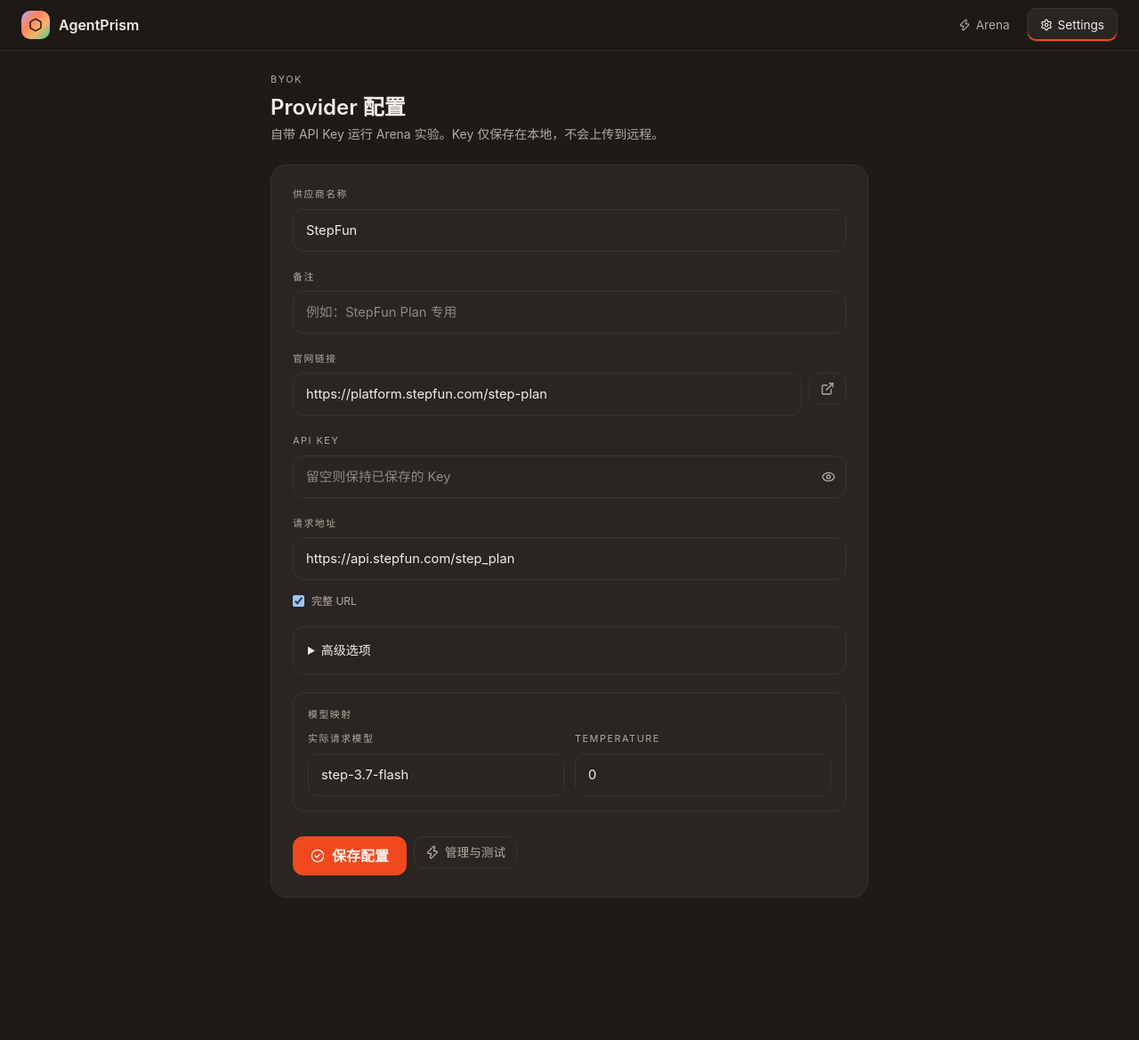
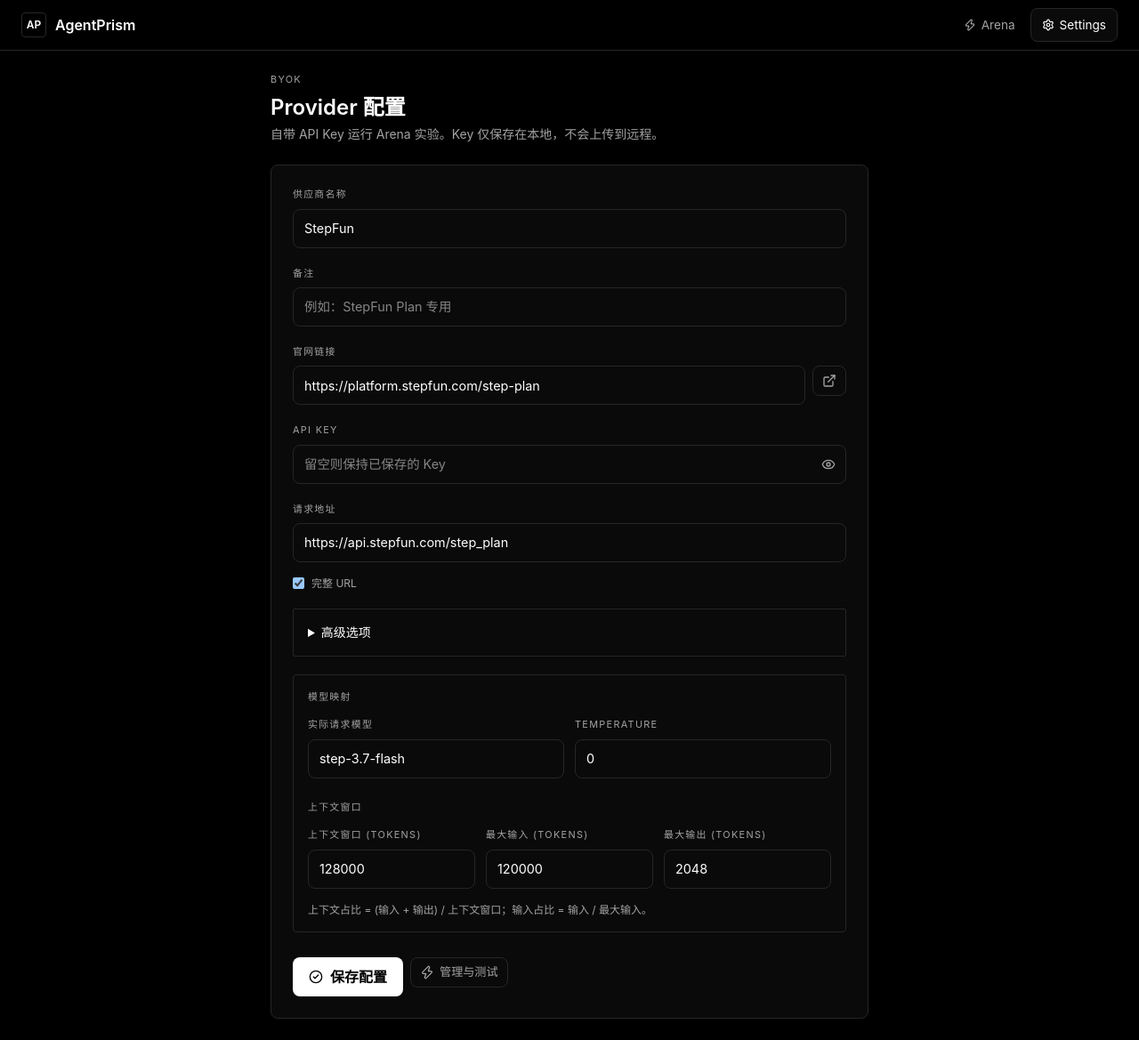
Before and after one commit to daftpunkwav/agent-prism, a Next.js app in the folder frontend/: page /settings in a window 1280 px wide. Shown: the whole page at 89% size. Before the commit the page ends 1033 px from the top, so only its background shows below. Built offline with nearby package versions, Linux system fonts and the light colour scheme; no server answers.

Commit message:
feat(frontend): 黑白主题、直接发送与双列 Token 面板
移除跑前确认弹窗；各列展示输入/输出/上下文占比；Settings 增加窗口与 token 上限配置。

```diff
--- a/frontend/src/app/arena/page.tsx
+++ b/frontend/src/app/arena/page.tsx
@@ -2,10 +2,12 @@
 
 import { useCallback, useEffect, useMemo, useRef, useState } from "react";
 import { HelpCircle, Send, X } from "lucide-react";
+import { TokenStatsPanel } from "@/components/TokenStatsPanel";
 import {
   ArenaEvent,
   ArenaMeta,
   DimensionId,
+  TokenStats,
   fetchArenaMeta,
   streamArenaRun,
 } from "@/lib/api";
@@ -14,6 +16,7 @@
   label: string;
   events: ArenaEvent[];
   metrics?: ArenaEvent["metrics"];
+  tokenStats?: TokenStats;
   error?: string;
 };
 
@@ -23,6 +26,19 @@
   "获取当前时间，并计算距离午夜的分钟数（先取时间再计算）",
 ];
 
+function metricsToTokenStats(m: NonNullable<ArenaEvent["metrics"]>): TokenStats {
+  return {
+    input_tokens: m.input_tokens,
+    output_tokens: m.output_tokens,
+    total_tokens: m.total_tokens,
+    context_window: m.context_window,
+    max_input_tokens: m.max_input_tokens,
+    max_output_tokens: m.max_output_tokens,
+    context_usage_pct: m.context_usage_pct,
+    input_usage_pct: m.input_usage_pct,
+  };
+}
+
 export default function ArenaPage() {
   const [meta, setMeta] = useState<ArenaMeta | null>(null);
   const [dimension, setDimension] = useState<DimensionId>("framework");
@@ -30,7 +46,6 @@
   const [running, setRunning] = useState(false);
   const [columns, setColumns] = useState<Record<string, ColumnState>>({});
   const [showPromptBanner, setShowPromptBanner] = useState(true);
-  const [showConfirm, setShowConfirm] = useState(false);
   const abortRef = useRef<AbortController | null>(null);
 
   useEffect(() => {
@@ -44,9 +59,20 @@
     const label = event.pipeline;
     setColumns((prev) => {
       const col = prev[label] ?? { label, events: [] };
-      const next = { ...col, events: [...col.events, event] };
-      if (event.type === "complete" && event.metrics) next.metrics = event.metrics;
+      const next = { ...col };
+
+      if (event.type === "token_update" && event.token_stats) {
+        next.tokenStats = event.token_stats;
+      } else if (event.type !== "token_update") {
+        next.events = [...col.events, event];
+      }
+
+      if (event.type === "complete" && event.metrics) {
+        next.metrics = event.metrics;
+        next.tokenStats = event.token_stats ?? metricsToTokenStats(event.metrics);
+      }
       if (event.type === "error") next.error = event.message;
+
       return { ...prev, [label]: next };
     });
   }, []);
@@ -63,17 +89,20 @@
       console.error(err);
     } finally {
       setRunning(false);
-      setShowConfirm(false);
     }
   };
 
   const columnList = useMemo(() => Object.values(columns), [columns]);
 
-  const estimatedTokens = columnCount * 4200;
+  const placeholderLabels =
+    dimension === "framework"
+      ? ["LangChain", "LangGraph"]
+      : dimension === "prompt"
+        ? ["Zero-shot", "Few-shot", "CoT Prompt", "Structured"]
+        : Array.from({ length: columnCount }, (_, i) => `列 ${i + 1}`);
 
   return (
     <div className="space-y-5">
-      {/* 维度 Tab */}
       <section className="space-y-2">
         <div className="flex flex-wrap gap-2">
           {meta?.dimensions.map((d) => (
@@ -88,7 +117,7 @@
               title={!d.mvp ? "后续版本开放" : undefined}
             >
               {d.label}
-              <span className="ml-1.5 rounded-full bg-muted px-1.5 py-0.5 text-[10px] font-mono">
+              <span className="ml-1.5 rounded border border-border px-1.5 py-0.5 text-[10px] font-mono">
                 {d.columns}列
               </span>
             </button>
@@ -99,32 +128,18 @@
         )}
       </section>
 
-      {/* CoT 消歧 Banner */}
       {dimension === "prompt" && showPromptBanner && (
-        <div className="flex items-start gap-3 rounded-[var(--radius)] border border-border bg-card p-4 text-sm">
-          <HelpCircle className="mt-0.5 h-4 w-4 shrink-0 text-chart-4" />
-          <div className="flex-1 space-y-1">
-            <p>
-              提示词维度的「CoT Prompt」只改文案；若要看编排层「先推理后行动」，请切换到
-              <button
-                type="button"
-                className="mx-1 text-primary underline"
-                onClick={() => setDimension("reasoning")}
-                disabled
-                title="推理模式维度将在后续版本开放"
-              >
-                推理模式 → CoT+Tool
-              </button>
-              （即将支持）。
-            </p>
-          </div>
+        <div className="flex items-start gap-3 rounded border border-border bg-card p-4 text-sm">
+          <HelpCircle className="mt-0.5 h-4 w-4 shrink-0" />
+          <p className="flex-1">
+            「CoT Prompt」只改 Prompt 文案；编排层「先推理后行动」见推理模式 → CoT+Tool（即将支持）。
+          </p>
           <button type="button" className="btn-ghost !h-8 !px-2" onClick={() => setShowPromptBanner(false)}>
             <X className="h-3.5 w-3.5" />
           </button>
         </div>
       )}
 
-      {/* 列网格 */}
       <div
         className="grid gap-4"
         style={{
@@ -132,40 +147,37 @@
         }}
       >
         {columnList.length === 0 && !running
-          ? Array.from({ length: columnCount }).map((_, i) => (
-              <div key={i} className="column-card opacity-50">
+          ? placeholderLabels.slice(0, columnCount).map((name) => (
+              <div key={name} className="column-card opacity-60">
                 <div className="column-header">
-                  <span className="font-mono text-xs text-muted-foreground">等待运行…</span>
+                  <span className="font-semibold">{name}</span>
                 </div>
                 <div className="flex flex-1 items-center justify-center p-6 text-sm text-muted-foreground">
-                  输入问题后发送
+                  输入问题后点击发送
                 </div>
               </div>
             ))
           : columnList.map((col) => (
               <div key={col.label} className="column-card">
                 <div className="column-header">
-                  <div className="flex items-center gap-2">
-                    <span className="h-2 w-2 rounded-full prism-accent" />
-                    <span className="font-semibold">{col.label}</span>
-                    {col.label === "CoT Prompt" && (
-                      <span title="在 Prompt 中引导逐步思考，ReAct 编排不变">
-                        <HelpCircle className="h-3.5 w-3.5 text-muted-foreground" />
-                      </span>
-                    )}
+                  <div className="min-w-0 flex-1">
+                    <div className="flex items-center gap-2">
+                      <span className="font-semibold">{col.label}</span>
+                      {col.metrics && (
+                        <span className="font-mono text-[10px] text-muted-foreground">
+                          {col.metrics.success ? "OK" : "FAIL"} · {col.metrics.duration_ms}ms
+                        </span>
+                      )}
+                    </div>
+                    {col.tokenStats && <div className="mt-2"><TokenStatsPanel stats={col.tokenStats} compact /></div>}
                   </div>
-                  {col.metrics && (
-                    <span className="font-mono text-[11px] text-muted-foreground">
-                      {col.metrics.success ? "✅" : "❌"} {col.metrics.duration_ms}ms
-                    </span>
-                  )}
                 </div>
-                <div className="flex-1 overflow-y-auto max-h-[480px] p-1">
+                <div className="flex-1 overflow-y-auto max-h-[400px] p-1">
                   {col.events.map((ev, idx) => {
-                    if (ev.type === "complete") return null;
+                    if (ev.type === "complete" || ev.type === "token_update") return null;
                     const cls =
                       ev.type === "thought"
-                        ? `trace-thought${col.label === "CoT Prompt" ? " prompt-cot" : ""}`
+                        ? "trace-thought"
                         : ev.type === "action"
                           ? "trace-action"
                           : ev.type === "observation"
@@ -189,20 +201,22 @@
                       </div>
                     );
                   })}
-                  {running && <p className="p-3 text-xs text-muted-foreground animate-pulse">运行中…</p>}
+                  {running && !col.metrics && (
+                    <p className="p-3 text-xs text-muted-foreground">运行中…</p>
+                  )}
                 </div>
+                {col.tokenStats && <TokenStatsPanel stats={col.tokenStats} />}
                 {col.metrics && (
-                  <div className="border-t border-border px-4 py-2 font-mono text-[11px] text-muted-foreground flex gap-3">
-                    <span>🔧 {col.metrics.tool_calls}</span>
-                    <span>📊 {col.metrics.steps} steps</span>
+                  <div className="border-t border-border px-3 py-2 font-mono text-[10px] text-muted-foreground flex gap-3">
+                    <span>工具 {col.metrics.tool_calls}</span>
+                    <span>步骤 {col.metrics.steps}</span>
                   </div>
                 )}
               </div>
             ))}
       </div>
 
-      {/* 输入区 */}
-      <section className="rounded-[var(--radius)] border border-border bg-card p-4 space-y-3">
+      <section className="rounded border border-border bg-card p-4 space-y-3">
         <div className="flex flex-wrap gap-2">
           {TASK_TEMPLATES.map((t) => (
             <button
@@ -221,43 +235,25 @@
             placeholder="输入你的问题…"
             value={question}
             onChange={(e) => setQuestion(e.target.value)}
-            onKeyDown={(e) => e.key === "Enter" && !e.shiftKey && setShowConfirm(true)}
+            onKeyDown={(e) => {
+              if (e.key === "Enter" && !e.shiftKey) {
+                e.preventDefault();
+                runArena();
+              }
+            }}
             disabled={running}
           />
           <button
             type="button"
             className="btn-primary shrink-0"
             disabled={running || !question.trim()}
-            onClick={() => setShowConfirm(true)}
+            onClick={runArena}
           >
             <Send className="h-4 w-4" />
             发送
           </button>
         </div>
       </section>
-
-      {/* 跑前确认 */}
-      {showConfirm && (
-        <div className="fixed inset-0 z-50 flex items-center justify-center bg-black/60 p-4">
-          <div className="w-full max-w-md rounded-[var(--radius)] border border-border bg-card p-6 space-y-4">
-            <h3 className="font-semibold">确认运行实验</h3>
-            <p className="text-sm text-muted-foreground">
-              维度：<strong className="text-foreground">{activeDim?.label}</strong> · {columnCount} 条管线并行
-            </p>
-            <p className="font-mono text-sm">
-              预估消耗：~{(estimatedTokens / 1000).toFixed(1)}k tokens
-            </p>
-            <div className="flex justify-end gap-2">
-              <button type="button" className="btn-ghost" onClick={() => setShowConfirm(false)}>
-                取消
-              </button>
-              <button type="button" className="btn-primary" onClick={runArena}>
-                确认运行
-              </button>
-            </div>
-          </div>
-        </div>
-      )}
     </div>
   );
 }
--- a/frontend/src/app/globals.css
+++ b/frontend/src/app/globals.css
@@ -1,28 +1,24 @@
 @import "tailwindcss";
 
-/* Vibe Camp 暗色令牌 — 源自 GaoKaiBlog / dl_builtin_vibe_camp */
+/* 黑白极简主题 */
 :root {
-  --brand-500: #f7663c;
-  --brand-600: #f1481e;
-  --background: #1e1a16;
-  --foreground: #f2ede7;
-  --card: #2a2521;
-  --card-foreground: #f2ede7;
-  --muted: #221d19;
-  --muted-foreground: #b4aba2;
-  --border: #3a322c;
-  --input: #3a332d;
-  --primary: var(--brand-600);
-  --primary-foreground: #31150d;
-  --ring: var(--brand-500);
-  --destructive: #ff6b57;
-  --chart-1: #ff845f;
-  --chart-2: #f4b366;
-  --chart-3: #3ccf8e;
-  --chart-4: #b3a6ff;
-  --chart-5: #f0d2a6;
-  --sidebar: #2b2520;
-  --radius: 18px;
+  --background: #000000;
+  --foreground: #ffffff;
+  --card: #0a0a0a;
+  --card-foreground: #ffffff;
+  --muted: #111111;
+  --muted-foreground: #a3a3a3;
+  --border: #262626;
+  --input: #262626;
+  --primary: #ffffff;
+  --primary-foreground: #000000;
+  --ring: #ffffff;
+  --destructive: #ef4444;
+  --chart-1: #ffffff;
+  --chart-2: #d4d4d4;
+  --chart-3: #737373;
+  --chart-4: #525252;
+  --radius: 8px;
   --font-sans: var(--font-geist-sans), ui-sans-serif, system-ui, sans-serif;
   --font-mono: var(--font-roboto-mono), ui-monospace, monospace;
 }
@@ -64,51 +60,29 @@
   min-height: 100vh;
 }
 
-/* 棱镜折射签名渐变 — 列头与激活 Tab */
-.prism-accent {
-  background: linear-gradient(
-    135deg,
-    var(--chart-4) 0%,
-    var(--chart-1) 35%,
-    var(--chart-2) 65%,
-    var(--chart-3) 100%
-  );
-}
-
 .eyebrow {
   font-family: var(--font-mono);
   font-size: 0.68rem;
-  letter-spacing: 0.14em;
+  letter-spacing: 0.12em;
   text-transform: uppercase;
   color: var(--muted-foreground);
 }
 
 .form-input {
   width: 100%;
-  height: 48px;
-  padding: 0 14px;
+  height: 44px;
+  padding: 0 12px;
   background: var(--card);
-  border: 1px solid var(--input);
-  border-radius: calc(var(--radius) - 6px);
+  border: 1px solid var(--border);
+  border-radius: var(--radius);
   color: var(--foreground);
-  font-size: 0.92rem;
-  transition: border-color 0.2s, box-shadow 0.2s;
+  font-size: 0.9rem;
+  transition: border-color 0.15s;
 }
 
 .form-input:focus {
   outline: none;
-  border-color: var(--primary);
-  box-shadow: 0 0 0 4px color-mix(in srgb, var(--primary) 14%, transparent);
-}
-
-.form-label {
-  display: block;
-  margin-bottom: 8px;
-  font-family: var(--font-mono);
-  font-size: 0.68rem;
-  letter-spacing: 0.14em;
-  text-transform: uppercase;
-  color: var(--muted-foreground);
+  border-color: var(--foreground);
 }
 
 .btn-primary {
@@ -117,23 +91,22 @@
   justify-content: center;
   gap: 8px;
   height: 44px;
-  padding: 0 20px;
-  border-radius: calc(var(--radius) - 6px);
+  padding: 0 18px;
+  border-radius: var(--radius);
   background: var(--primary);
-  color: #fff7f3;
+  color: var(--primary-foreground);
   font-weight: 600;
   border: none;
   cursor: pointer;
-  transition: opacity 0.2s, transform 0.15s;
+  transition: opacity 0.15s;
 }
 
 .btn-primary:hover:not(:disabled) {
-  opacity: 0.92;
-  transform: translateY(-1px);
+  opacity: 0.85;
 }
 
 .btn-primary:disabled {
-  opacity: 0.45;
+  opacity: 0.35;
   cursor: not-allowed;
 }
 
@@ -141,40 +114,39 @@
   display: inline-flex;
   align-items: center;
   gap: 6px;
-  height: 36px;
-  padding: 0 12px;
-  border-radius: calc(var(--radius) - 8px);
+  height: 34px;
+  padding: 0 10px;
+  border-radius: var(--radius);
   background: transparent;
   border: 1px solid var(--border);
   color: var(--muted-foreground);
   cursor: pointer;
-  font-size: 0.85rem;
+  font-size: 0.82rem;
 }
 
 .btn-ghost:hover {
-  border-color: var(--ring);
+  border-color: var(--foreground);
   color: var(--foreground);
 }
 
 .seg-tab {
-  padding: 8px 14px;
-  border-radius: calc(var(--radius) - 8px);
+  padding: 8px 12px;
+  border-radius: var(--radius);
   font-size: 0.85rem;
   color: var(--muted-foreground);
   border: 1px solid transparent;
   cursor: pointer;
-  transition: all 0.2s;
+  transition: all 0.15s;
 }
 
 .seg-tab[data-active="true"] {
   background: var(--card);
   border-color: var(--border);
   color: var(--foreground);
-  box-shadow: inset 0 -2px 0 var(--primary);
 }
 
 .seg-tab[data-disabled="true"] {
-  opacity: 0.4;
+  opacity: 0.35;
   cursor: not-allowed;
 }
 
@@ -189,41 +161,51 @@
 }
 
 .column-header {
-  padding: 12px 16px;
+  padding: 12px 14px;
   border-bottom: 1px solid var(--border);
   display: flex;
-  align-items: center;
+  align-items: flex-start;
   justify-content: space-between;
+  gap: 12px;
 }
 
 .trace-step {
   padding: 10px 12px;
-  margin: 8px 12px;
-  border-radius: calc(var(--radius) - 8px);
+  margin: 8px 10px;
+  border-radius: var(--radius);
   background: var(--muted);
   font-size: 0.85rem;
   line-height: 1.5;
+  border-left: 2px solid var(--border);
 }
 
 .trace-thought {
-  border-left: 3px solid var(--chart-4);
-}
-
-.trace-thought.prompt-cot {
-  border-left-color: var(--chart-4);
-  box-shadow: inset 0 0 0 1px color-mix(in srgb, var(--chart-4) 25%, transparent);
+  border-left-color: var(--chart-2);
 }
 
 .trace-action {
-  border-left: 3px solid var(--chart-1);
+  border-left-color: var(--foreground);
 }
 
 .trace-observation {
-  border-left: 3px solid var(--chart-2);
+  border-left-color: var(--chart-3);
 }
 
 .trace-error {
-  border-left: 3px solid var(--destructive);
+  border-left-color: var(--destructive);
+}
+
+.token-bar {
+  height: 4px;
+  border-radius: 2px;
+  background: var(--border);
+  overflow: hidden;
+}
+
+.token-bar-fill {
+  height: 100%;
+  background: var(--foreground);
+  transition: width 0.3s ease;
 }
 
 @media (prefers-reduced-motion: reduce) {
--- a/frontend/src/app/settings/page.tsx
+++ b/frontend/src/app/settings/page.tsx
@@ -23,6 +23,9 @@
     auth_field: "ANTHROPIC_AUTH_TOKEN",
     model: "step-3.7-flash",
     temperature: 0,
+    context_window: 128000,
+    max_input_tokens: 120000,
+    max_output_tokens: 2048,
   });
 
   useEffect(() => {
@@ -39,6 +42,9 @@
           auth_field: cfg.auth_field,
           model: cfg.model,
           temperature: cfg.temperature,
+          context_window: cfg.context_window,
+          max_input_tokens: cfg.max_input_tokens,
+          max_output_tokens: cfg.max_output_tokens,
           api_key: "",
         }));
       })
@@ -189,7 +195,7 @@
           </div>
         </details>
 
-        <div className="rounded-[calc(var(--radius)-6px)] border border-border p-4 space-y-3">
+        <div className="rounded border border-border p-4 space-y-4">
           <p className="eyebrow">模型映射</p>
           <div className="grid grid-cols-2 gap-3 text-sm">
             <Field label="实际请求模型">
@@ -211,13 +217,46 @@
               />
             </Field>
           </div>
+          <p className="eyebrow pt-2">上下文窗口</p>
+          <div className="grid grid-cols-3 gap-3 text-sm">
+            <Field label="上下文窗口 (tokens)">
+              <input
+                className="form-input font-mono text-sm"
+                type="number"
+                min="1024"
+                value={form.context_window}
+                onChange={(e) => setForm({ ...form, context_window: parseInt(e.target.value, 10) || 0 })}
+              />
+            </Field>
+            <Field label="最大输入 (tokens)">
+              <input
+                className="form-input font-mono text-sm"
+                type="number"
+                min="256"
+                value={form.max_input_tokens}
+                onChange={(e) => setForm({ ...form, max_input_tokens: parseInt(e.target.value, 10) || 0 })}
+              />
+            </Field>
+            <Field label="最大输出 (tokens)">
+              <input
+                className="form-input font-mono text-sm"
+                type="number"
+                min="64"
+                value={form.max_output_tokens}
+                onChange={(e) => setForm({ ...form, max_output_tokens: parseInt(e.target.value, 10) || 0 })}
+              />
+            </Field>
+          </div>
+          <p className="text-xs text-muted-foreground">
+            上下文占比 = (输入 + 输出) / 上下文窗口；输入占比 = 输入 / 最大输入。
+          </p>
         </div>
 
         {testResult && (
           <div
-            className={`rounded-[calc(var(--radius)-6px)] border p-3 text-sm ${
+            className={`rounded border p-3 text-sm ${
               testResult.ok
-                ? "border-chart-3/40 bg-chart-3/10 text-chart-3"
+                ? "border-foreground/30 bg-muted text-foreground"
                 : "border-destructive/40 bg-destructive/10 text-destructive"
             }`}
           >
--- a/frontend/src/components/AppShell.tsx
+++ b/frontend/src/components/AppShell.tsx
@@ -2,7 +2,7 @@
 
 import Link from "next/link";
 import { usePathname } from "next/navigation";
-import { Hexagon, Settings, Zap } from "lucide-react";
+import { Settings, Zap } from "lucide-react";
 
 const NAV = [
   { href: "/arena", label: "Arena", icon: Zap },
@@ -14,11 +14,11 @@
 
   return (
     <div className="min-h-screen flex flex-col">
-      <header className="sticky top-0 z-50 border-b border-border bg-background/90 backdrop-blur-md">
+      <header className="sticky top-0 z-50 border-b border-border bg-background">
         <div className="mx-auto flex h-14 max-w-7xl items-center justify-between px-4 md:px-6">
           <Link href="/arena" className="flex items-center gap-2.5 font-semibold">
-            <span className="prism-accent flex h-8 w-8 items-center justify-center rounded-[10px]">
-              <Hexagon className="h-4 w-4 text-background" strokeWidth={2.2} />
+            <span className="flex h-7 w-7 items-center justify-center rounded border border-border text-xs font-mono">
+              AP
             </span>
             <span>AgentPrism</span>
           </Link>
--- /dev/null
+++ b/frontend/src/components/TokenStatsPanel.tsx
@@ -0,0 +1,66 @@
+import type { TokenStats } from "@/lib/api";
+
+export function TokenStatsPanel({
+  stats,
+  compact = false,
+}: {
+  stats: TokenStats;
+  compact?: boolean;
+}) {
+  const contextPct = stats.context_usage_pct ?? 0;
+  const inputPct = stats.input_usage_pct ?? 0;
+
+  if (compact) {
+    return (
+      <div className="font-mono text-[10px] text-muted-foreground flex flex-wrap gap-x-3 gap-y-1">
+        <span>入 {stats.input_tokens}</span>
+        <span>出 {stats.output_tokens}</span>
+        <span>计 {stats.total_tokens}</span>
+        <span>上下文 {contextPct}%</span>
+      </div>
+    );
+  }
+
+  return (
+    <div className="space-y-2 border-t border-border px-3 py-3 text-xs">
+      <div className="grid grid-cols-3 gap-2 font-mono">
+        <Stat label="输入" value={stats.input_tokens} sub={`上限 ${formatK(stats.max_input_tokens)}`} />
+        <Stat label="输出" value={stats.output_tokens} sub={`上限 ${formatK(stats.max_output_tokens)}`} />
+        <Stat label="合计" value={stats.total_tokens} sub={`窗口 ${formatK(stats.context_window)}`} />
+      </div>
+      <div className="space-y-1">
+        <div className="flex justify-between text-muted-foreground">
+          <span>上下文占比</span>
+          <span>{contextPct}%</span>
+        </div>
+        <div className="token-bar">
+          <div className="token-bar-fill" style={{ width: `${Math.min(contextPct, 100)}%` }} />
+        </div>
+      </div>
+      <div className="space-y-1">
+        <div className="flex justify-between text-muted-foreground">
+          <span>输入占比（相对最大输入）</span>
+          <span>{inputPct}%</span>
+        </div>
+        <div className="token-bar">
+          <div className="token-bar-fill opacity-60" style={{ width: `${Math.min(inputPct, 100)}%` }} />
+        </div>
+      </div>
+    </div>
+  );
+}
+
+function Stat({ label, value, sub }: { label: string; value: number; sub: string }) {
+  return (
+    <div>
+      <div className="text-muted-foreground">{label}</div>
+      <div className="text-sm text-foreground">{value.toLocaleString()}</div>
+      <div className="text-[10px] text-muted-foreground">{sub}</div>
+    </div>
+  );
+}
+
+function formatK(n: number) {
+  if (n >= 1000) return `${(n / 1000).toFixed(0)}k`;
+  return String(n);
+}
```
Also changed, not shown: frontend/src/lib/api.ts (+22 -0 lines), frontend/tsconfig.json (+13 -4 lines).
